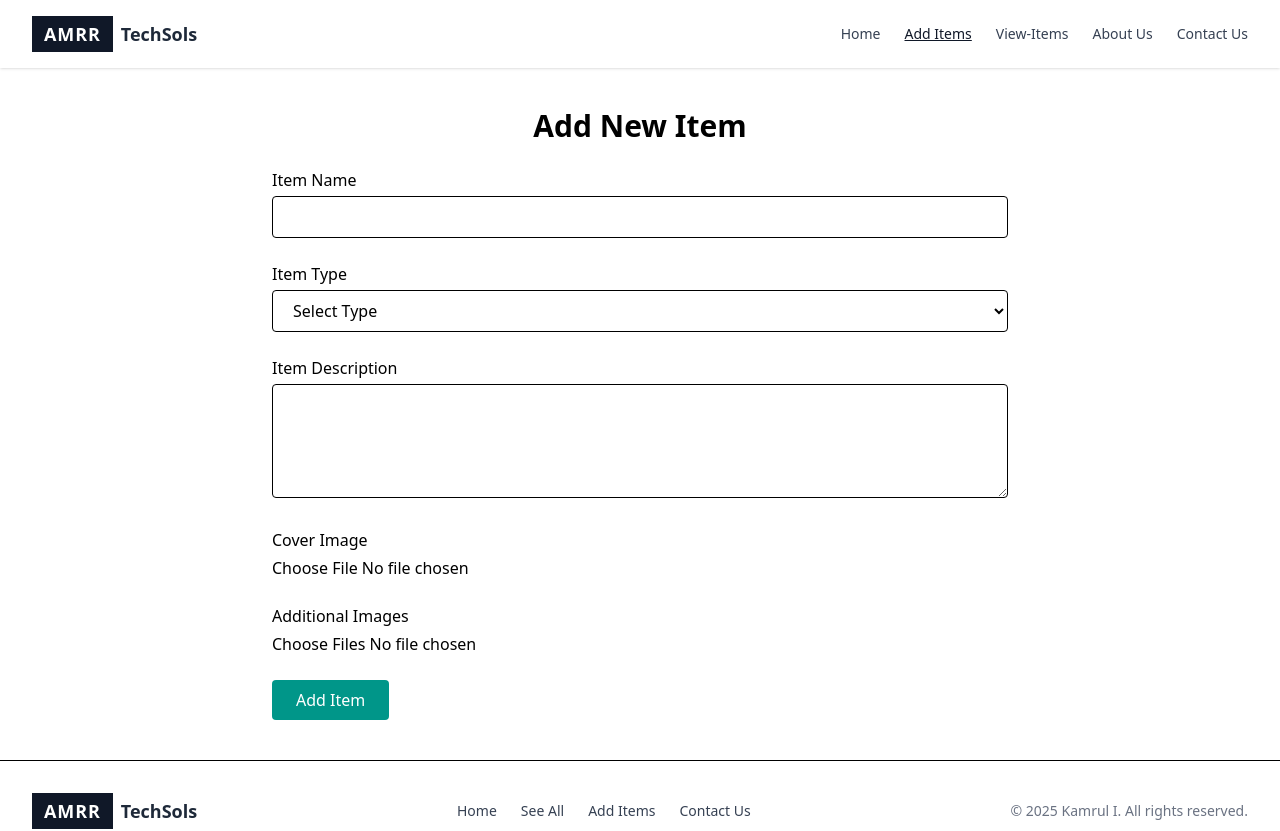
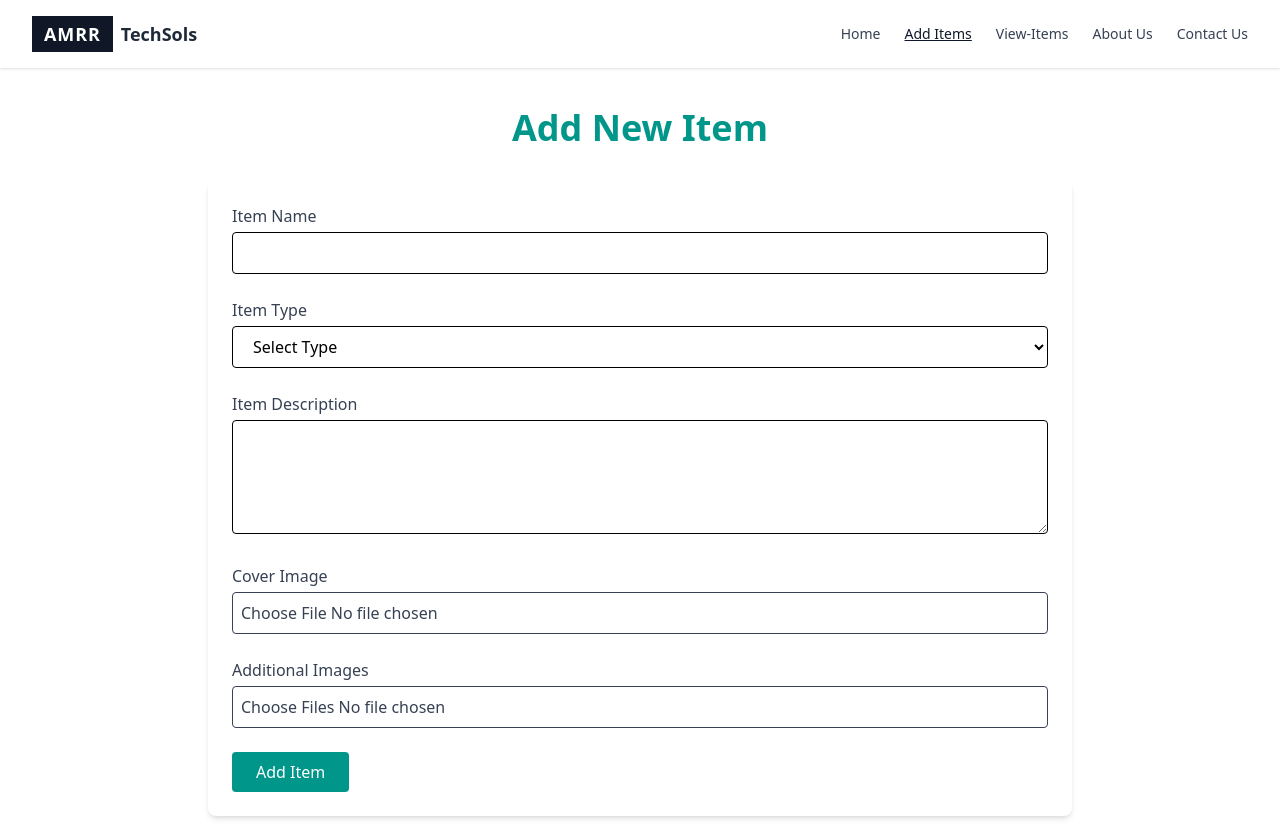
Before and after one commit to kamrul2006/AMRR-TechSols-JT, a React (Vite) app: page /add in a window 1280 px wide. Shown: the top 831 px of the page. Built offline with nearby package versions, Linux system fonts and the light colour scheme.

Commit message:
Add page func done

```diff
--- a/package.json
+++ b/package.json
@@ -11,10 +11,12 @@
   },
   "dependencies": {
     "@tailwindcss/vite": "^4.1.10",
+    "axios": "^1.10.0",
     "react": "^19.1.0",
     "react-dom": "^19.1.0",
     "react-icons": "^5.5.0",
     "react-router-dom": "^7.6.2",
+    "sweetalert2": "^11.22.0",
     "tailwindcss": "^4.1.10"
   },
   "devDependencies": {
--- a/src/components/Others/AddItem.jsx
+++ b/src/components/Others/AddItem.jsx
@@ -1,15 +1,22 @@
 import { useState } from "react";
+import axios from "axios";
+import Swal from "sweetalert2";
 
 const AddItem = () => {
-    const [success, setSuccess] = useState(false);
+    const [loading, setLoading] = useState(false);
+    const imgbbApiKey = "7209f16017b83e969bec0df14137f2dd";
+
+    //------- Initial form state
     const [formData, setFormData] = useState({
         name: "",
         type: "",
+        web: "amrr",
         description: "",
         coverImage: null,
         additionalImages: [],
     });
 
+    //---------- Handle input changes and file selections
     const handleChange = (e) => {
         const { name, value, files } = e.target;
 
@@ -22,43 +29,117 @@ const AddItem = () => {
         }
     };
 
-    const handleSubmit = (e) => {
+    //-------- Upload a single image to ImgBB----
+    const uploadImageToImgBB = async (imageFile) => {
+        const form = new FormData();
+        form.append("image", imageFile);
+
+        const res = await axios.post(
+            `https://api.imgbb.com/1/upload?key=${imgbbApiKey}`,
+            form
+        );
+        return res.data.data.url;
+    };
+
+    // --------Handle form submission
+    const handleSubmit = async (e) => {
         e.preventDefault();
-        // Handle data saving logic here
-        console.log(formData);
-        setSuccess(true);
-        setTimeout(() => setSuccess(false), 3000);
+        setLoading(true);
+
+        try {
+            // ---------Upload cover image
+            const coverImageUrl = await uploadImageToImgBB(formData.coverImage);
+
+            // -----------Upload additional images
+            const additionalImageUrls = await Promise.all(
+                formData.additionalImages.map((img) => uploadImageToImgBB(img))
+            );
+
+            // -----------Prepare final data object
+            const itemData = {
+                name: formData.name,
+                type: formData.type,
+                web: "amrrkamrul",
+                description: formData.description,
+                coverImageUrl,
+                additionalImageUrls,
+                createdAt: new Date(),
+            };
+
+            // -------------Post to backend
+            await axios.post("https://coffi-back.vercel.app/coffees", itemData);
+
+            // -------------Success modal
+            Swal.fire({
+                icon: "success",
+                title: "Item Added!",
+                text: "Your item has been successfully uploaded.",
+                confirmButtonColor: "#14b8a6",
+            });
+
+            // -----------Reset form
+            setFormData({
+                name: "",
+                type: "",
+                web: "amrr",
+                description: "",
+                coverImage: null,
+                additionalImages: [],
+            });
+
+            // -----------Reset file inputs
+            document.getElementById("coverImageInput").value = "";
+            document.getElementById("additionalImagesInput").value = "";
+
+        } catch (error) {
+            console.error("Image Upload or Submission Failed:", error);
+
+            // -----------Error modal
+            Swal.fire({
+                icon: "error",
+                title: "Submission Failed",
+                text: "There was an error uploading images or sending data.",
+                confirmButtonColor: "#ef4444",
+            });
+        }
+
+        setLoading(false);
     };
 
     return (
-        <div className="max-w-3xl mx-auto mt-10 px-4">
-            <h2 className="text-3xl font-bold text-center mb-6">Add New Item</h2>
+        <div className="max-w-4xl mx-auto mt-10 px-4">
+            <h2 className="text-3xl md:text-4xl font-bold text-center mb-8 text-teal-600">Add New Item</h2>
 
-            {success && (
-                <div className="bg-green-100 text-green-800 text-sm px-4 py-3 rounded mb-4">
-                    ✅ Item successfully added!
-                </div>
-            )}
-
-            <form onSubmit={handleSubmit} className="space-y-6">
+            <form
+                onSubmit={handleSubmit}
+                className="space-y-6 bg-white dark:bg-gray-900 p-6 rounded-lg shadow-md"
+            >
+                {/*--------- Name */}
                 <div>
-                    <label className="block font-medium mb-1">Item Name</label>
+                    <label className="block font-medium mb-1 text-gray-700 dark:text-gray-200">
+                        Item Name
+                    </label>
                     <input
                         type="text"
                         name="name"
+                        value={formData.name}
                         onChange={handleChange}
                         required
-                        className="w-full border px-4 py-2 rounded focus:outline-none focus:ring"
+                        className="w-full border px-4 py-2 rounded focus:outline-none focus:ring focus:border-teal-500 dark:bg-gray-800 dark:text-white"
                     />
                 </div>
 
+                {/* -------------Type */}
                 <div>
-                    <label className="block font-medium mb-1">Item Type</label>
+                    <label className="block font-medium mb-1 text-gray-700 dark:text-gray-200">
+                        Item Type
+                    </label>
                     <select
                         name="type"
+                        value={formData.type}
                         onChange={handleChange}
                         required
-                        className="w-full border px-4 py-2 rounded focus:outline-none focus:ring"
+                        className="w-full border px-4 py-2 rounded focus:outline-none focus:ring focus:border-teal-500 dark:bg-gray-800 dark:text-white"
                     >
                         <option value="">Select Type</option>
                         <option value="Shirt">Shirt</option>
@@ -69,46 +150,61 @@ const AddItem = () => {
                     </select>
                 </div>
 
+                {/* --------------Description */}
                 <div>
-                    <label className="block font-medium mb-1">Item Description</label>
+                    <label className="block font-medium mb-1 text-gray-700 dark:text-gray-200">
+                        Item Description
+                    </label>
                     <textarea
                         name="description"
+                        value={formData.description}
                         onChange={handleChange}
                         required
-                        className="w-full border px-4 py-2 rounded focus:outline-none focus:ring"
+                        className="w-full border px-4 py-2 rounded focus:outline-none focus:ring focus:border-teal-500 dark:bg-gray-800 dark:text-white"
                         rows="4"
                     ></textarea>
                 </div>
 
+                {/* -------------Cover Image */}
                 <div>
-                    <label className="block font-medium mb-1">Cover Image</label>
+                    <label className="block font-medium mb-1 text-gray-700 dark:text-gray-200">
+                        Cover Image
+                    </label>
                     <input
+                        id="coverImageInput"
                         type="file"
                         name="coverImage"
                         accept="image/*"
                         onChange={handleChange}
                         required
-                        className="w-full"
+                        className="w-full text-gray-700 dark:text-white border p-2 rounded"
                     />
                 </div>
 
+                {/* -----------Additional Images */}
                 <div>
-                    <label className="block font-medium mb-1">Additional Images</label>
+                    <label className="block font-medium mb-1 text-gray-700 dark:text-gray-200">
+                        Additional Images
+                    </label>
                     <input
+                        id="additionalImagesInput"
                         type="file"
                         name="additionalImages"
                         accept="image/*"
                         multiple
                         onChange={handleChange}
-                        className="w-full"
+                        className="w-full text-gray-700 dark:text-white border p-2 rounded"
                     />
                 </div>
 
+                {/*------------ Submit Button */}
                 <button
                     type="submit"
-                    className="bg-teal-600 hover:bg-teal-700 text-white font-medium py-2 px-6 rounded"
+                    disabled={loading}
+                    className={`w-full md:w-auto text-white font-medium py-2 px-6 rounded transition duration-300
+                        ${loading ? "bg-gray-400 cursor-not-allowed" : "bg-teal-600 hover:bg-teal-700"}`}
                 >
-                    Add Item
+                    {loading ? "Uploading..." : "Add Item"}
                 </button>
             </form>
         </div>
```
Also changed, not shown: 1 other file (tests, documents, lock files or other folders).
